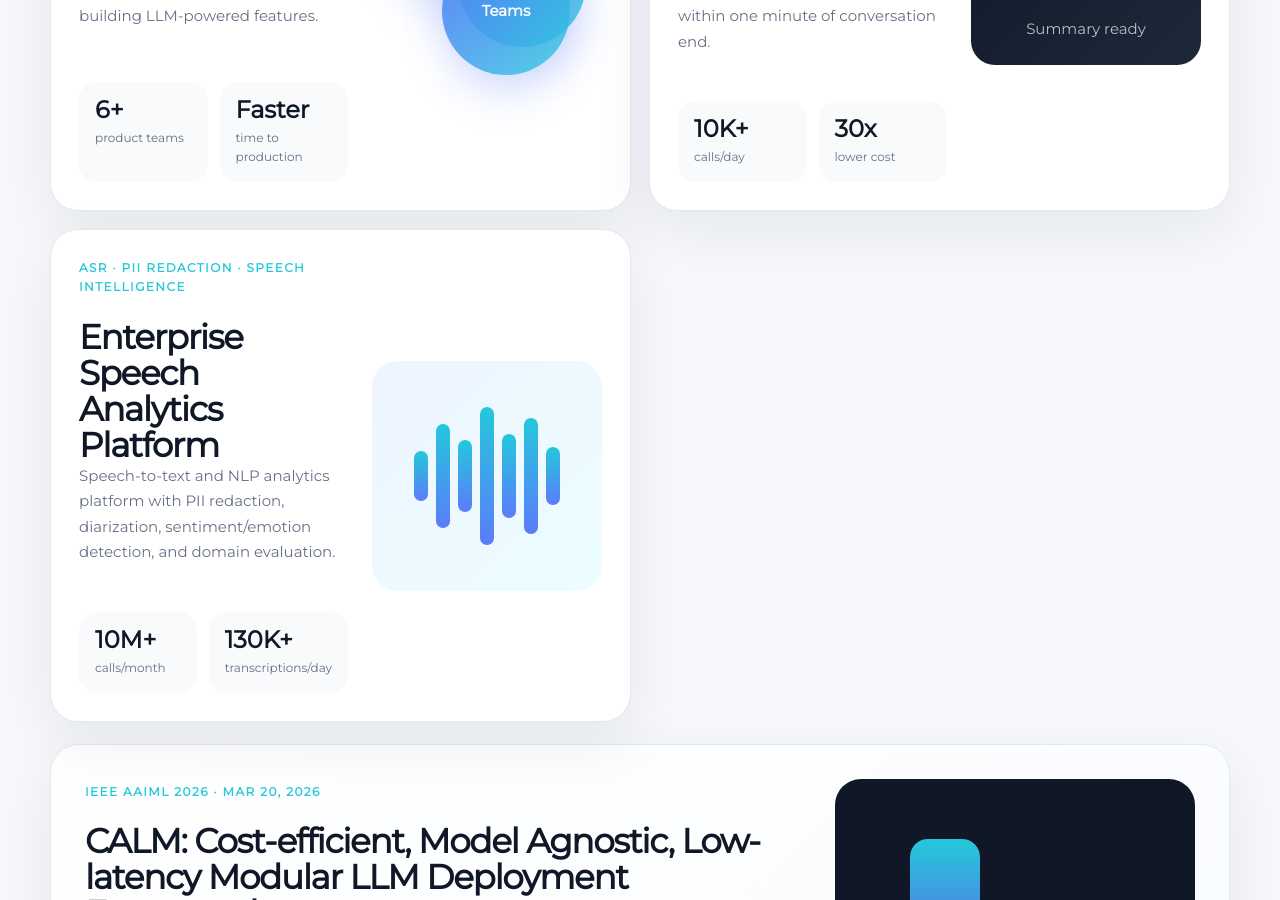
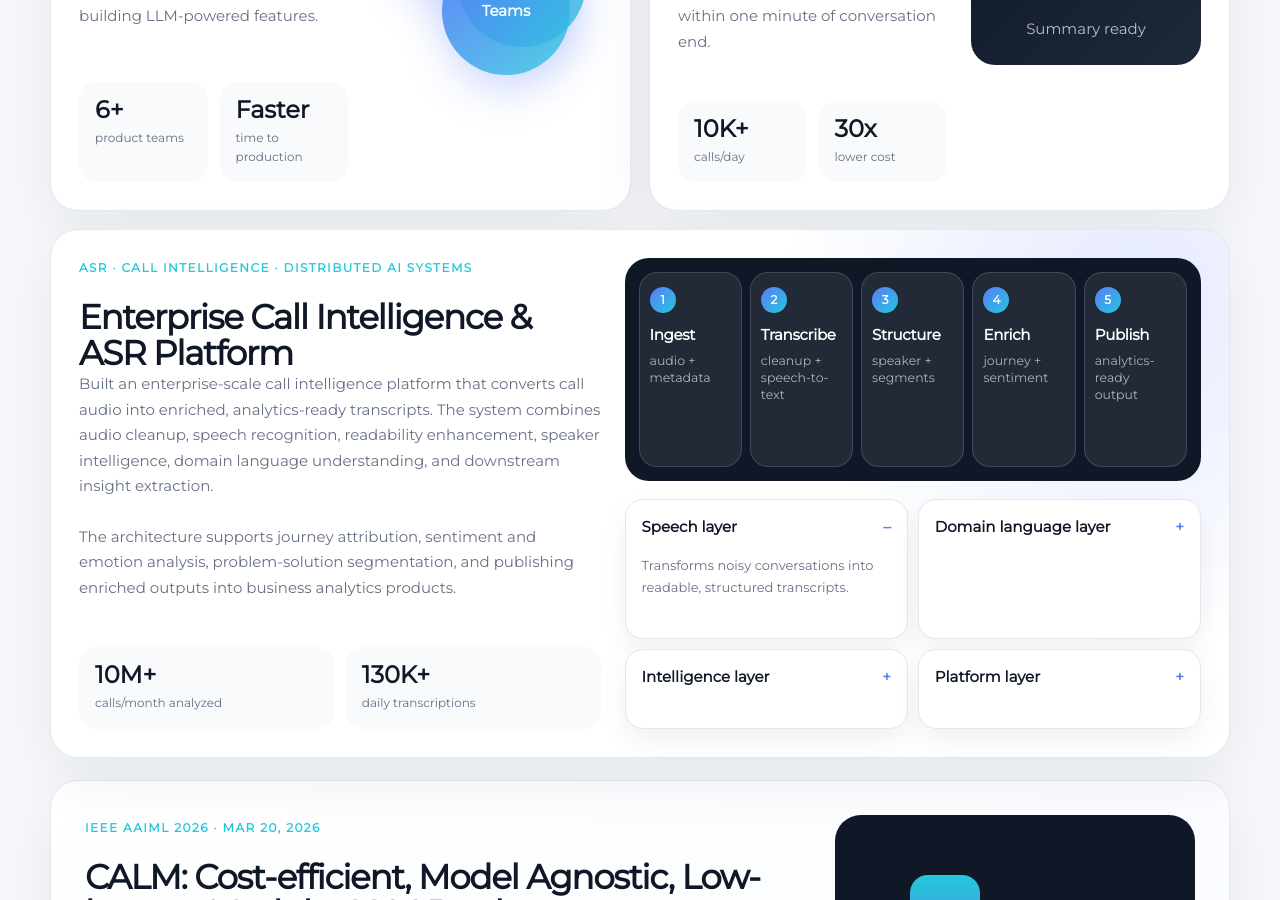
Before and after one commit to ab6995/ab6995.github.io, a Jekyll site: the page built from index.html, in a window 1280 px wide and 900 px high, scrolled down 4909 px. Built offline with Jekyll 4.4.1, drawn with Linux system fonts in a browser that asks for light colours.

Commit message:
Add Enterprise Call Intelligence & ASR Platform case
Added a new case card for the Enterprise Call Intelligence & ASR Platform, detailing its features, metrics, and architecture.

```diff
--- a/_includes/projects.html
+++ b/_includes/projects.html
@@ -118,18 +118,54 @@
       </div>
     </article>
 
-    <article class="case-card">
+    <article class="case-card feature-case asr-case">
   <div class="case-content">
-        <span class="case-tag">ASR · PII redaction · Speech intelligence</span>
-        <h3>Enterprise Speech Analytics Platform</h3>
-        <p>Speech-to-text and NLP analytics platform with PII redaction, diarization, sentiment/emotion detection, and domain evaluation.</p>
+    <span class="case-tag">ASR · Call intelligence · Distributed AI systems</span>
+    <h3>Enterprise Call Intelligence & ASR Platform</h3>
+    <p>
+      Built an enterprise-scale call intelligence platform that converts call audio into
+      enriched, analytics-ready transcripts. The system combines audio cleanup,
+      speech recognition, readability enhancement, speaker intelligence, domain language
+      understanding, and downstream insight extraction.
+    </p>
+    <p>
+      The architecture supports journey attribution, sentiment and emotion analysis,
+      problem-solution segmentation, and publishing enriched outputs into business
+      analytics products.
+    </p>
     <div class="case-metrics">
-          <div><strong>10M+</strong><span>calls/month</span></div>
-          <div><strong>130K+</strong><span>transcriptions/day</span></div>
+      <div><strong>10M+</strong><span>calls/month analyzed</span></div>
+      <div><strong>130K+</strong><span>daily transcriptions</span></div>
     </div>
   </div>
-      <div class="audio-wave" aria-label="Audio waveform visualization">
-        <i></i><i></i><i></i><i></i><i></i><i></i><i></i>
+
+  <div class="asr-blueprint">
+    <div class="asr-pipeline">
+      <div class="asr-step"><strong>1</strong><span>Ingest</span><small>audio + metadata</small></div>
+      <div class="asr-step"><strong>2</strong><span>Transcribe</span><small>cleanup + speech-to-text</small></div>
+      <div class="asr-step"><strong>3</strong><span>Structure</span><small>speaker + segments</small></div>
+      <div class="asr-step"><strong>4</strong><span>Enrich</span><small>journey + sentiment</small></div>
+      <div class="asr-step"><strong>5</strong><span>Publish</span><small>analytics-ready output</small></div>
+    </div>
+
+    <div class="asr-module-grid">
+      <details open>
+        <summary>Speech layer</summary>
+        <p>Transforms noisy conversations into readable, structured transcripts.</p>
+      </details>
+      <details>
+        <summary>Domain language layer</summary>
+        <p>Improves understanding of financial terminology and business-specific context.</p>
+      </details>
+      <details>
+        <summary>Intelligence layer</summary>
+        <p>Extracts journeys, client needs, sentiment, emotion, and problem-solution patterns.</p>
+      </details>
+      <details>
+        <summary>Platform layer</summary>
+        <p>Uses distributed processing, orchestration, model artifacts, and result publishing.</p>
+      </details>
+    </div>
   </div>
 </article>
   </div>
```
Lines whose indentation alone changed are shown as unchanged.
